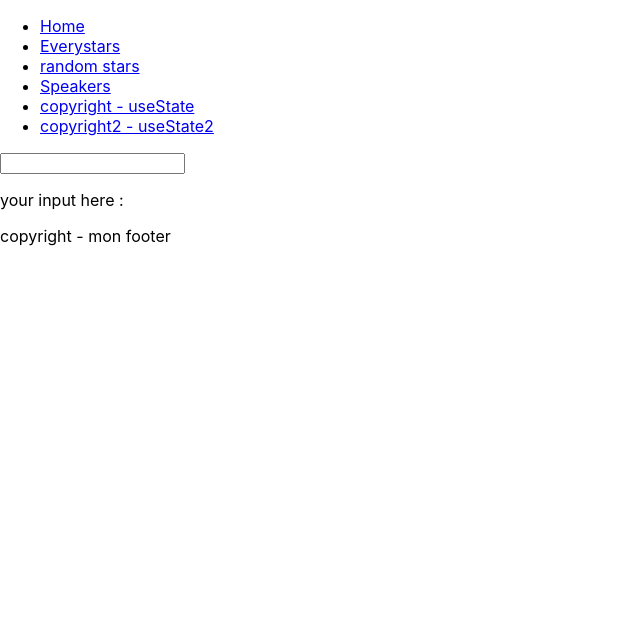
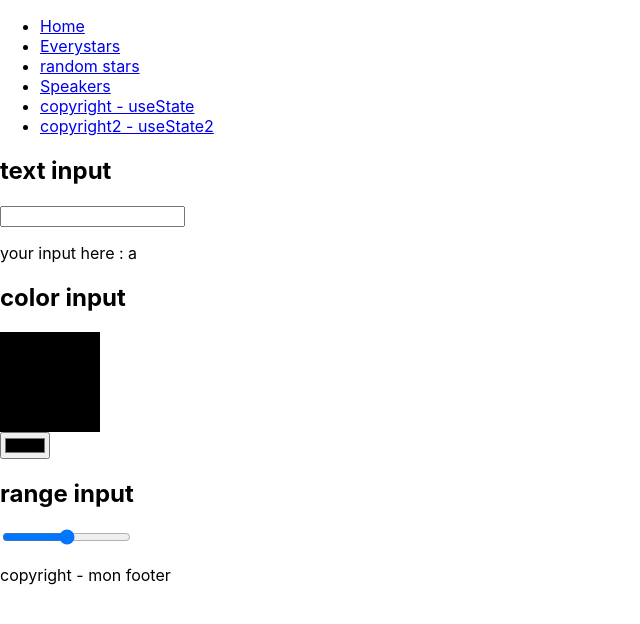
Before and after one commit to v-ina/exo-react-celebrites, a React (Create React App) app: page /copyright2 in a window 1280 px wide. Shown: the top 624 px of the page, without its empty margins (0-640 px from the left). Built offline with nearby package versions, Linux system fonts and the light colour scheme.

Commit message:
add one more page with useState

```diff
--- a/src/pages/Copyright2Page.jsx
+++ b/src/pages/Copyright2Page.jsx
@@ -4,19 +4,47 @@ import { useState } from 'react'
 
 function CopyrightPage2(){
 
-    const [textAtInput, setTextAtInput] = useState("")
+    // je cree une variable qui s'apelle textAtInput, et cet variable avoir le valeur "a" par defaut
+    // et le fonction setTextAtInput va changer valeur de textAtInput et recharger mon composant.
+    // valeur qui va stocker, c'est event.target.value (c'est ce qu'il est dans le champs de input)
+
+    const [textAtInput, setTextAtInput] = useState("a")
     const textChange =(event) =>{
         setTextAtInput(event.target.value)
     }
+
+    const [colorAtInput, setColorAtInput] = useState('black')
+    const colorChange = (event) => {
+        setColorAtInput(event.target.value)
+    }
+
+    const [rangeAtInput , setRangeAtInput] = useState('')
+    const rangeChange = (event) => {
+        setRangeAtInput(event.target.value)
+    }
+
 
     return(
         <>
             <Header />
             <main>
-                <form action="">
+                <form style={{color:`${colorAtInput}`}} action="">
+                    <h2>text input</h2>
                     <input onChange={textChange} type="text" />
                     <p>your input here : {textAtInput}</p>
+                    {/* mon <p> changera chaque fois quand le valeurs de textAtInput est change.
+                    quand j'ecris quelque chose dans le champs, ca rappelle fonction {texthange}
+                    et cette fontion rappelle function setTextAtInput.*/}
+
+                    <h2>color input</h2>
+                    <div style={{ backgroundColor: `${colorAtInput}`, height:"100px", width:"100px"}}> </div>
+                    <input type="color" onChange={colorChange}/>
+
+                    <h2>range input</h2>
+                    <input type="range" onChange={rangeChange} />
+                    <p>{rangeAtInput}</p>
                 </form>
+
             </main>
             <Footer />
         </>
```
